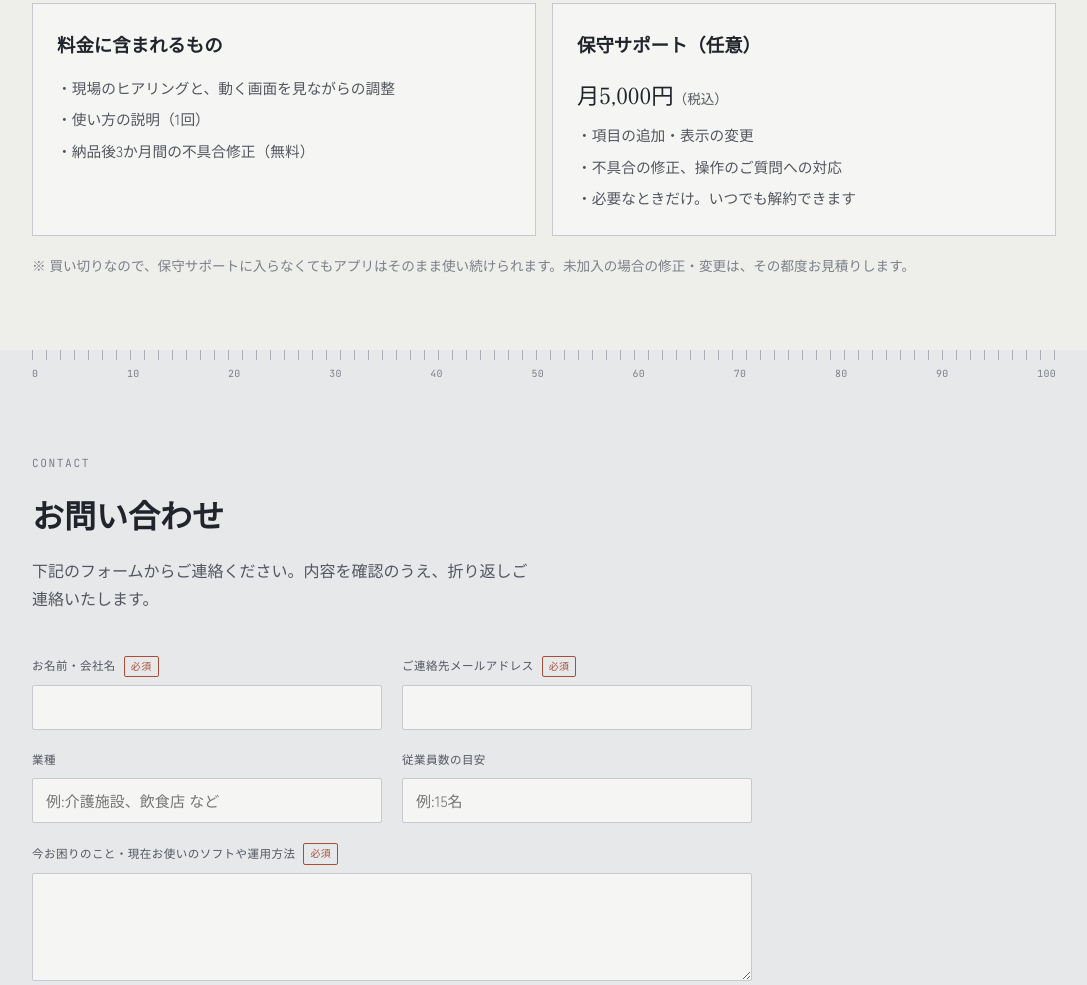
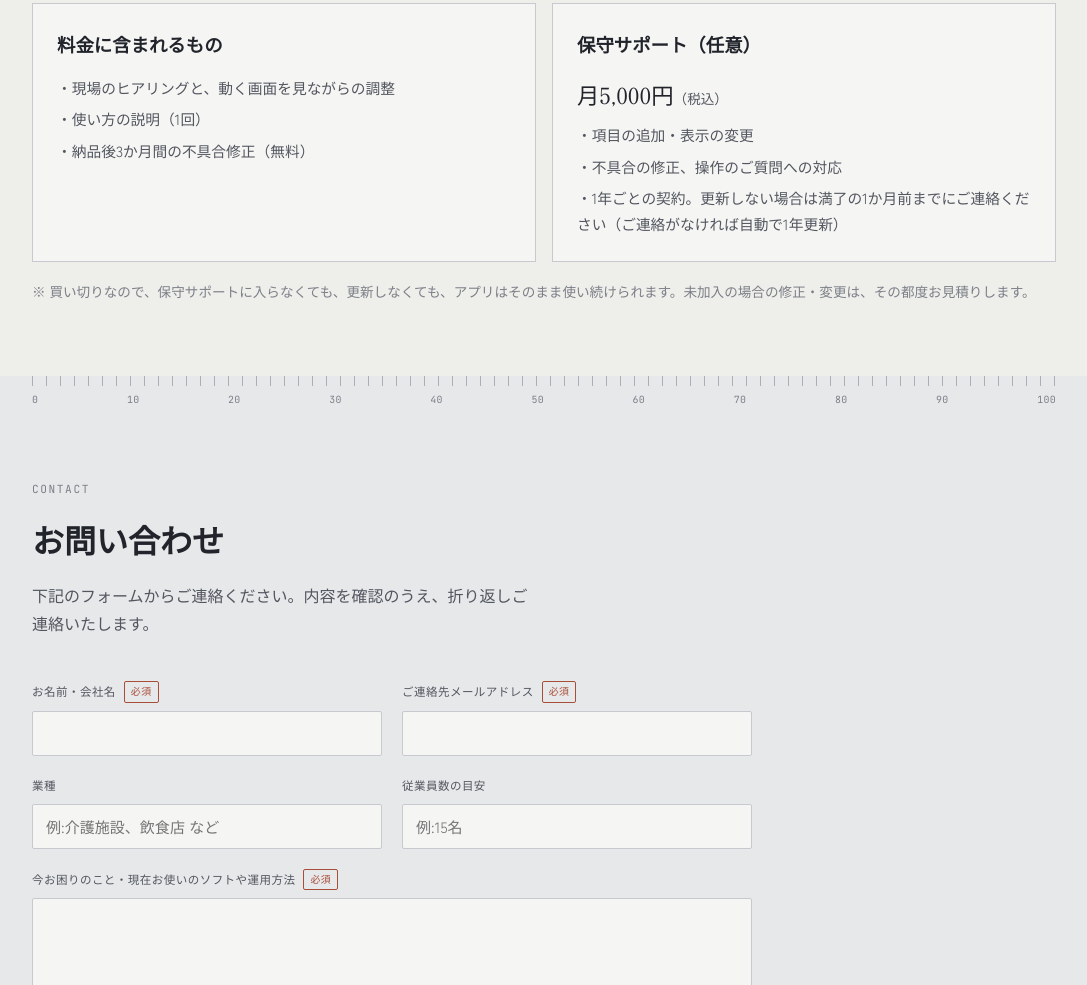
Before and after one commit to himorogi191011-creator/katagami-koubou-lp, a plain HTML site: page index.html in a window 1280 px wide. Shown: the part 4955-5940 px from the top of the page, without its empty margins (96-1183 px from the left). Drawn offline with Linux system fonts and the light colour scheme.

Commit message:
保守サポートを「1年ごとの契約・自動更新」の書き方にする
共通の利用規約（下書き）で、保守サポートを1年ごとの契約とし、
満了の1か月前までに申し出がなければ自動で1年更新すると決めたため、
LPの「いつでも解約できます」を直した。

- 保守の説明：「1年ごとの契約。更新しない場合は満了の1か月前までに
  ご連絡ください（ご連絡がなければ自動で1年更新）」
- 「保守を解約しても使える」→「保守を更新しなくても使える」

Co-Authored-By: Claude Opus 5.5 <noreply@anthropic.com>

```diff
--- a/index.html
+++ b/index.html
@@ -719,11 +719,11 @@
           <ul>
             <li>項目の追加・表示の変更</li>
             <li>不具合の修正、操作のご質問への対応</li>
-            <li>必要なときだけ。いつでも解約できます</li>
+            <li>1年ごとの契約。更新しない場合は満了の1か月前までにご連絡ください（ご連絡がなければ自動で1年更新）</li>
           </ul>
         </div>
       </div>
-      <p class="price-small">※ 買い切りなので、保守サポートに入らなくてもアプリはそのまま使い続けられます。未加入の場合の修正・変更は、その都度お見積りします。</p>
+      <p class="price-small">※ 買い切りなので、保守サポートに入らなくても、更新しなくても、アプリはそのまま使い続けられます。未加入の場合の修正・変更は、その都度お見積りします。</p>
     </div>
   </section>
 
```
